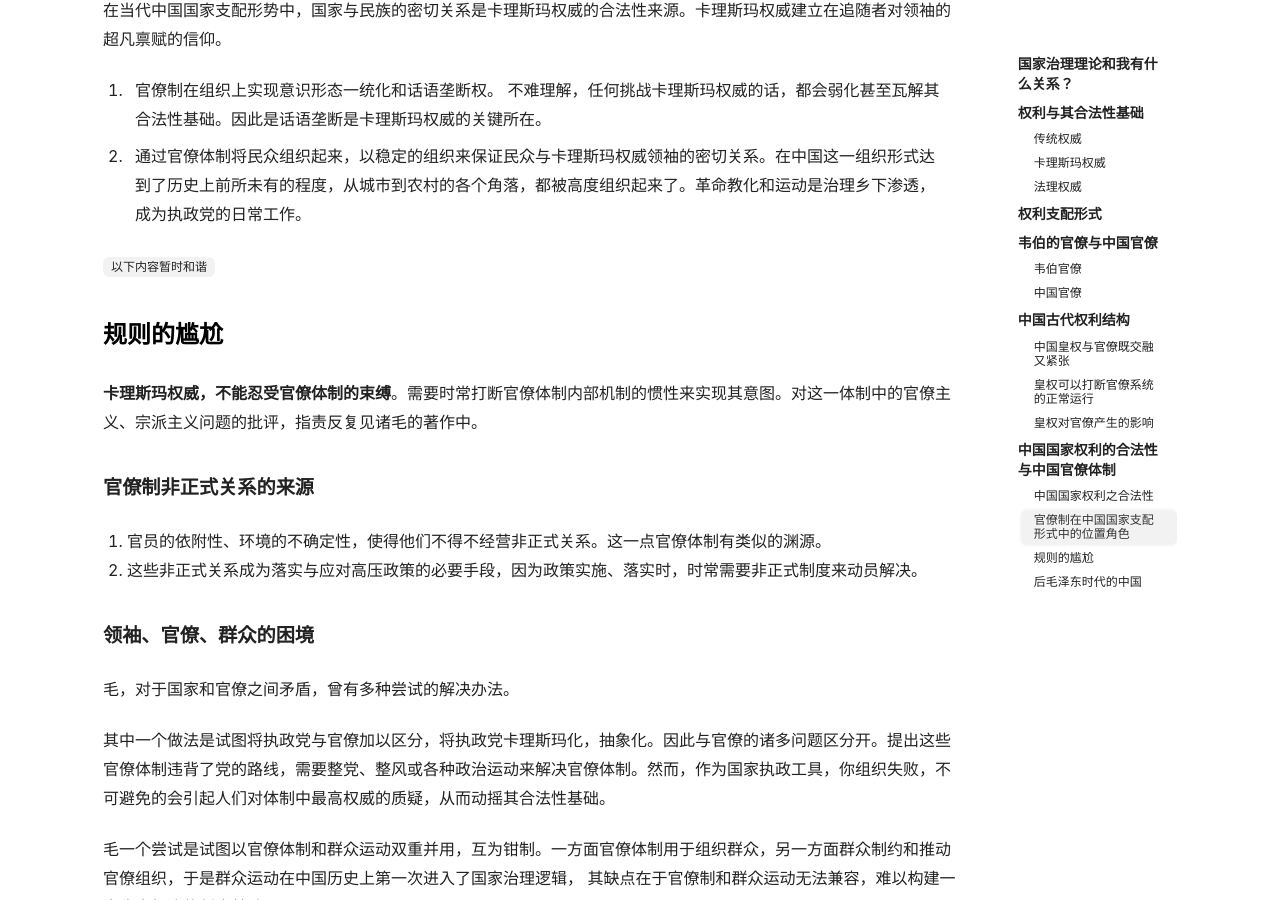
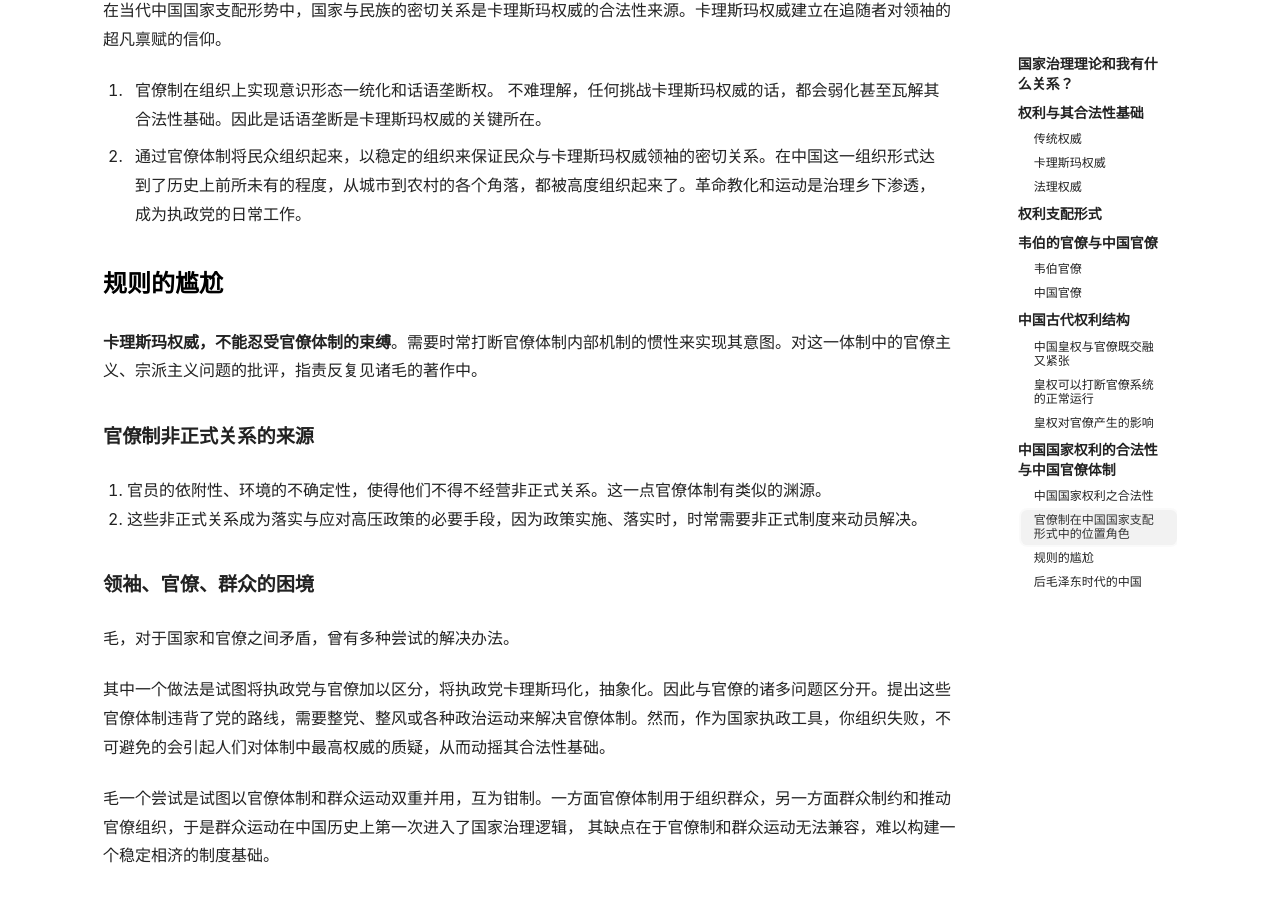
Before and after one commit to nine09/nine09.github.io, a Jekyll site: the page built from _posts/2018-10-12-权威模型.md, in a window 1280 px wide and 900 px high, scrolled down 4970 px. Built offline with Jekyll 4.4.1, drawn with Linux system fonts in a browser that asks for light colours; nearby versions of some CDN libraries; comment, search, counter and statistics services are not loaded.

Commit message:
Update 2018-10-12-权威模型.md

```diff
--- a/_posts/2018-10-12-权威模型.md
+++ b/_posts/2018-10-12-权威模型.md
@@ -154,8 +154,6 @@ key: 20181012
 
 2. 通过官僚体制将民众组织起来，以稳定的组织来保证民众与卡理斯玛权威领袖的密切关系。在中国这一组织形式达到了历史上前所未有的程度，从城市到农村的各个角落，都被高度组织起来了。革命教化和运动是治理乡下渗透，成为执政党的日常工作。
 
-`以下内容暂时和谐`
-
 
 ### 规则的尴尬
 
```
